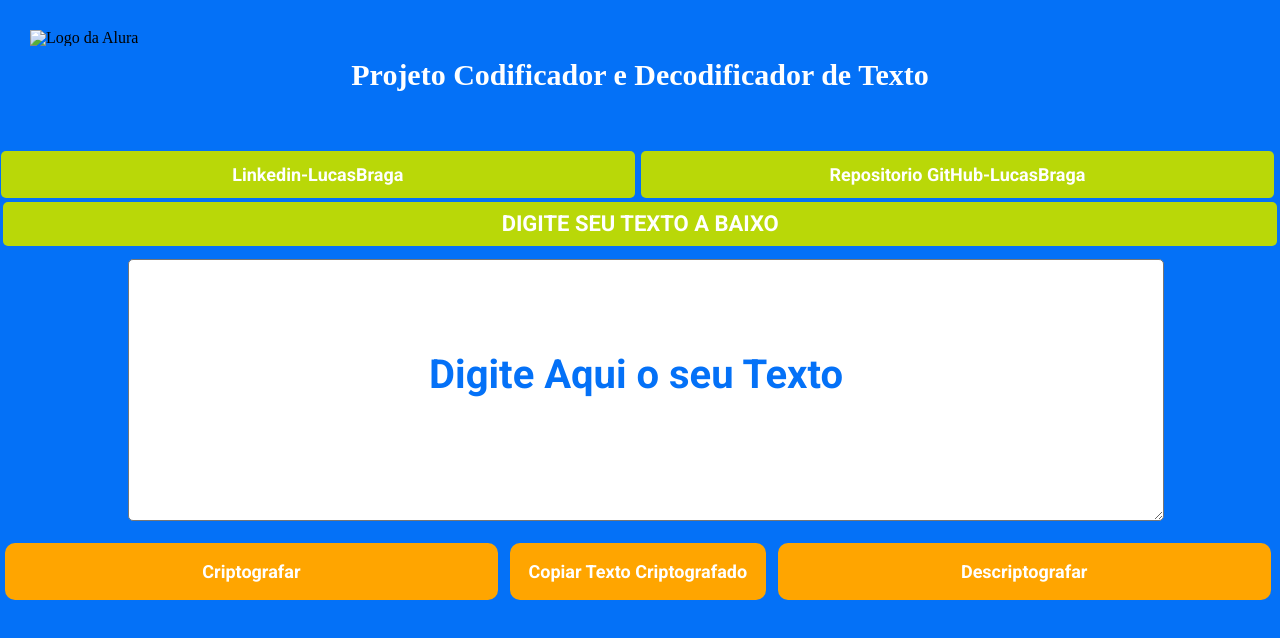
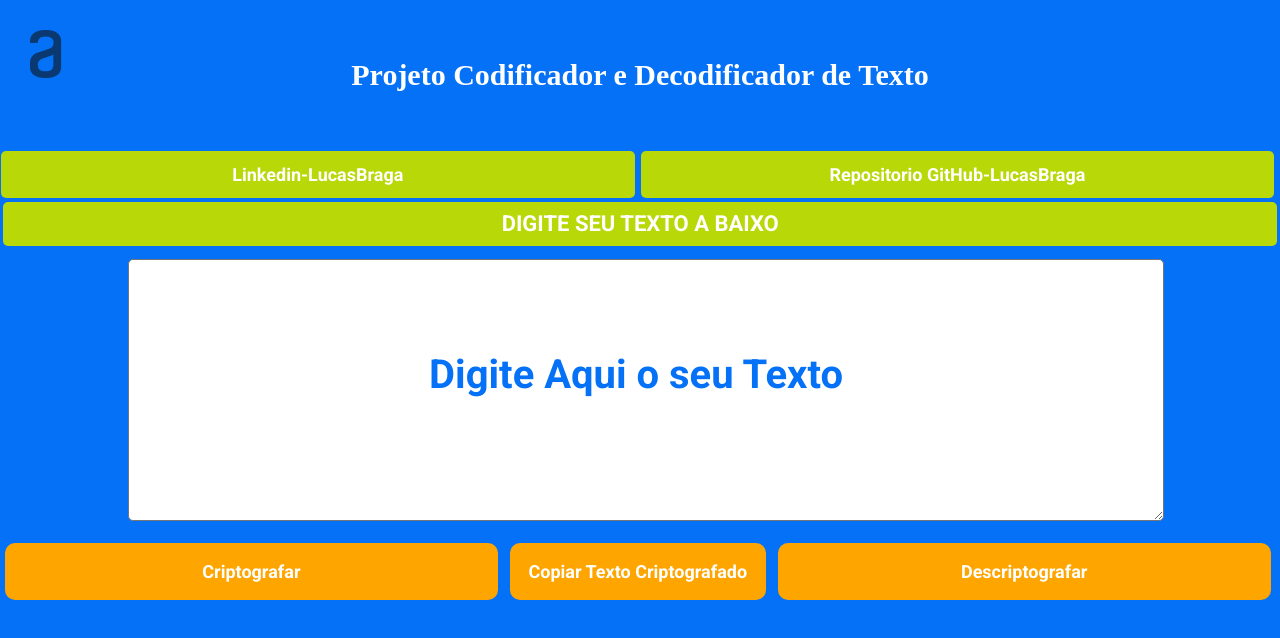
Before and after one commit to LucasBragakz/challenger-alura-Codificador-de-Texto, a plain HTML site: page index.html in a window 1280 px wide. Drawn offline with Linux system fonts and the light colour scheme.

Commit message:
Atualização

```diff
--- a/index.html
+++ b/index.html
@@ -18,7 +18,7 @@
 <body>
 
     <div class="cabecalhoFundo">
-        <img class="logoAlura" src="/imagens/logo_alura.png" alt="Logo da Alura">
+        <img class="logoAlura" src="logo_alura.png" alt="Logo da Alura">
         <h1 class="cabecalho"> Projeto Codificador e Decodificador de Texto</h1>
 
     </div>
```
